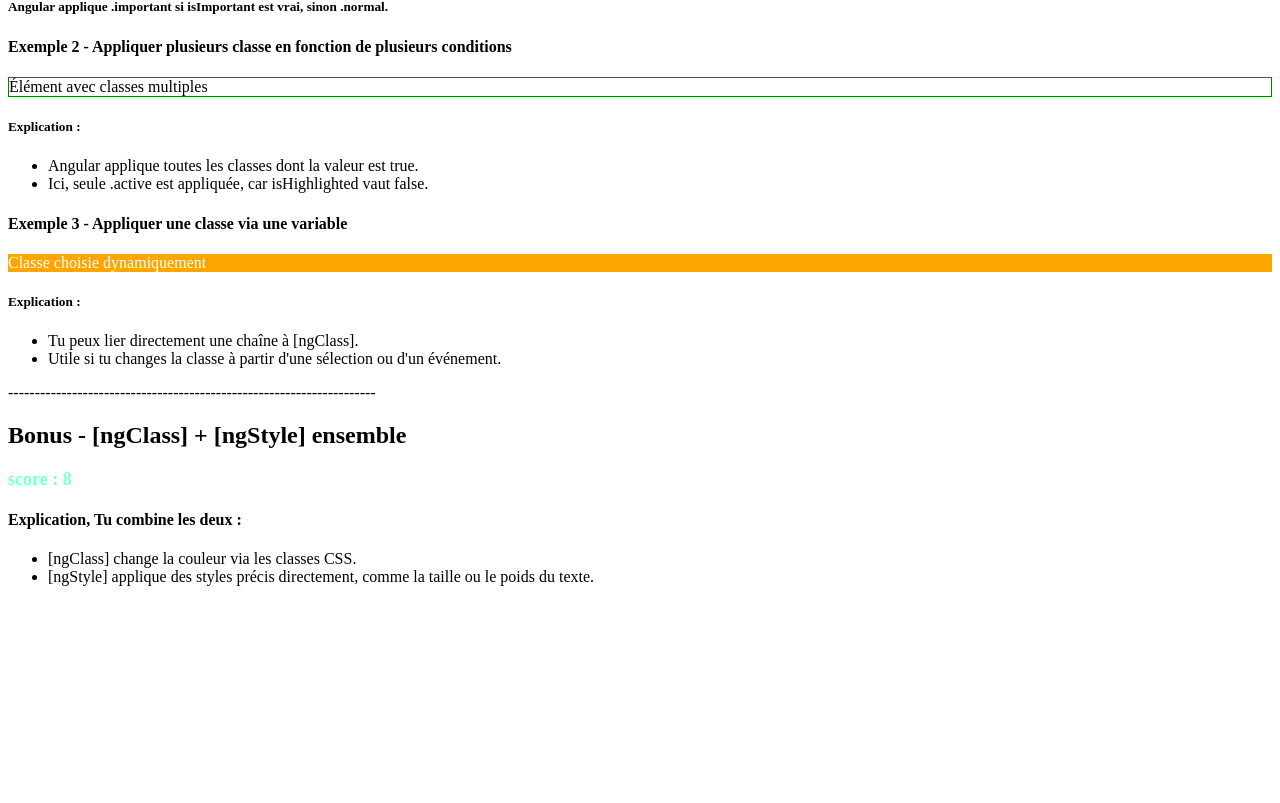
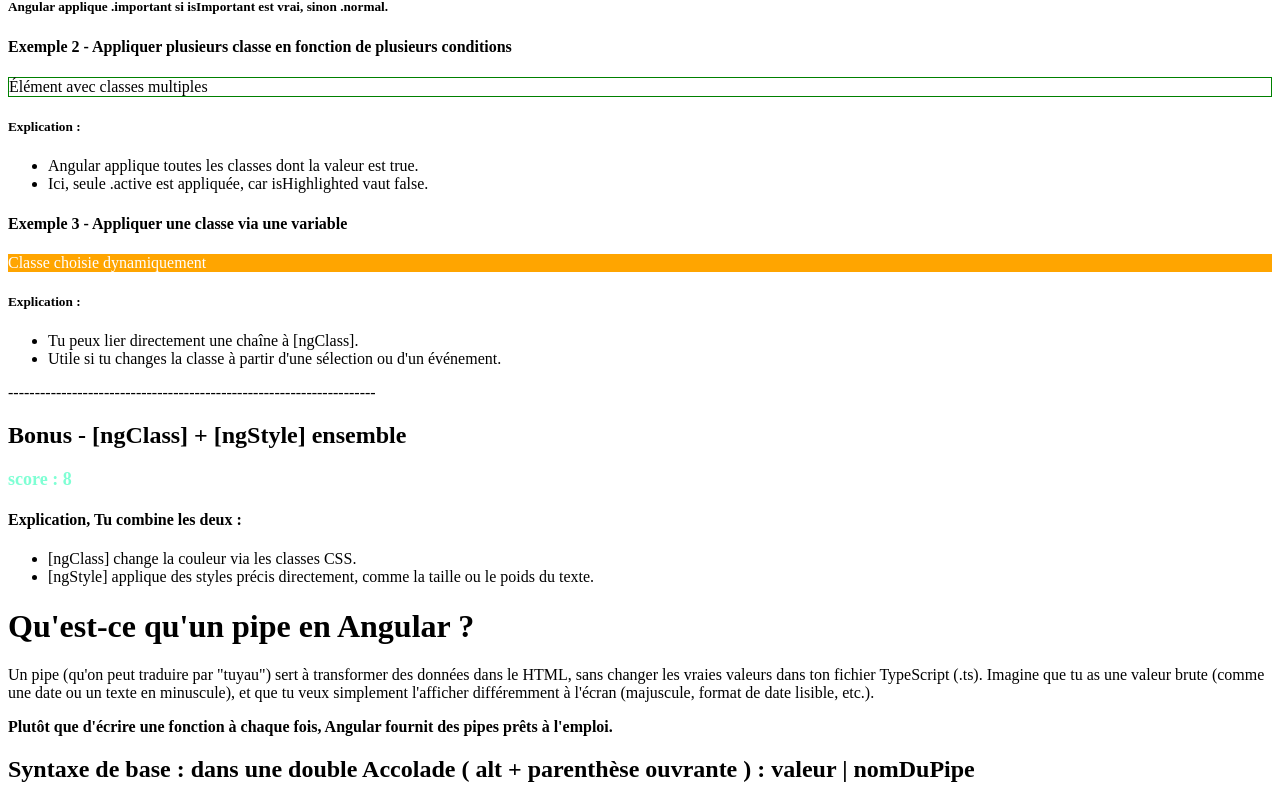
Before and after one commit to Loicwr/TestAngular, an Angular app: page / in a window 1280 px wide. Shown: the part 3348-4151 px from the top of the page. Before the commit the page ends 3950 px from the top, so only its background shows below. Built offline with nearby package versions, Linux system fonts and the light colour scheme.

Commit message:
feat(pipes): add PipesComponent with initial template and styles

```diff
--- a/src/app/app.component.html
+++ b/src/app/app.component.html
@@ -3,3 +3,4 @@
 <app-demo-binding></app-demo-binding>
 <app-directives-structurelles></app-directives-structurelles>
 <app-directives-d-attribut></app-directives-d-attribut>
+<app-pipes></app-pipes>
--- a/src/app/app.component.ts
+++ b/src/app/app.component.ts
@@ -4,10 +4,11 @@ import { HeaderComponent } from "./header/header.component";
 import { DemoBindingComponent } from "./demo-binding/demo-binding.component";
 import { DirectivesStructurellesComponent } from "./directives-structurelles/directives-structurelles.component";
 import { DirectivesDAttributComponent } from "./directives-d-attribut/directives-d-attribut.component";
+import { PipesComponent } from "./pipes/pipes.component";
 
 @Component({
   selector: 'app-root',
-  imports: [RouterOutlet, HeaderComponent, DemoBindingComponent, DirectivesStructurellesComponent, DirectivesDAttributComponent],
+  imports: [RouterOutlet, HeaderComponent, DemoBindingComponent, DirectivesStructurellesComponent, DirectivesDAttributComponent, PipesComponent],
   templateUrl: './app.component.html',
   styleUrl: './app.component.scss'
 })
--- /dev/null
+++ b/src/app/pipes/pipes.component.html
@@ -0,0 +1,6 @@
+<h1> Qu'est-ce qu'un pipe en Angular ?</h1>
+<p>Un pipe (qu'on peut traduire par "tuyau") sert à transformer des données dans le HTML, sans changer les vraies valeurs dans ton fichier TypeScript (.ts).
+Imagine que tu as une valeur brute (comme une date ou un texte en minuscule), et que tu veux simplement l'afficher différemment à l'écran (majuscule, format de date lisible, etc.).</p>
+<strong>Plutôt que d'écrire une fonction à chaque fois, Angular fournit des pipes prêts à l'emploi.</strong>
+
+<h2>Syntaxe de base : dans une double Accolade ( alt + parenthèse ouvrante ) : valeur | nomDuPipe</h2>
--- /dev/null
+++ b/src/app/pipes/pipes.component.ts
@@ -0,0 +1,11 @@
+import { Component } from '@angular/core';
+
+@Component({
+  selector: 'app-pipes',
+  imports: [],
+  templateUrl: './pipes.component.html',
+  styleUrl: './pipes.component.scss'
+})
+export class PipesComponent {
+  nom = 'angular'
+}
```
Also changed, not shown: src/app/pipes/pipes.component.scss (added), 1 other file (tests, documents, lock files or other folders).
